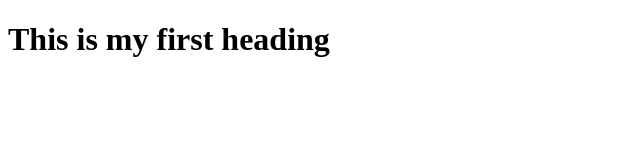
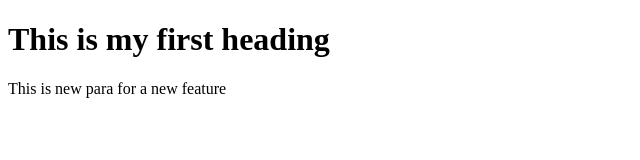
Before and after one commit to amarkar18/YoutubeClone, a plain HTML site: page index.html in a window 1280 px wide. Shown: the whole page, without its empty margins (0-640 px from the left). Drawn offline with Linux system fonts and the light colour scheme.

Commit message:
branch feature added

```diff
--- a/index.html
+++ b/index.html
@@ -6,5 +6,6 @@
 </head>
 <body>
     <h1>This is my first heading</h1>
+    <p>This is new para for a new feature</p>
 </body>
 </html>
```
Also changed, not shown: 1 other file.
